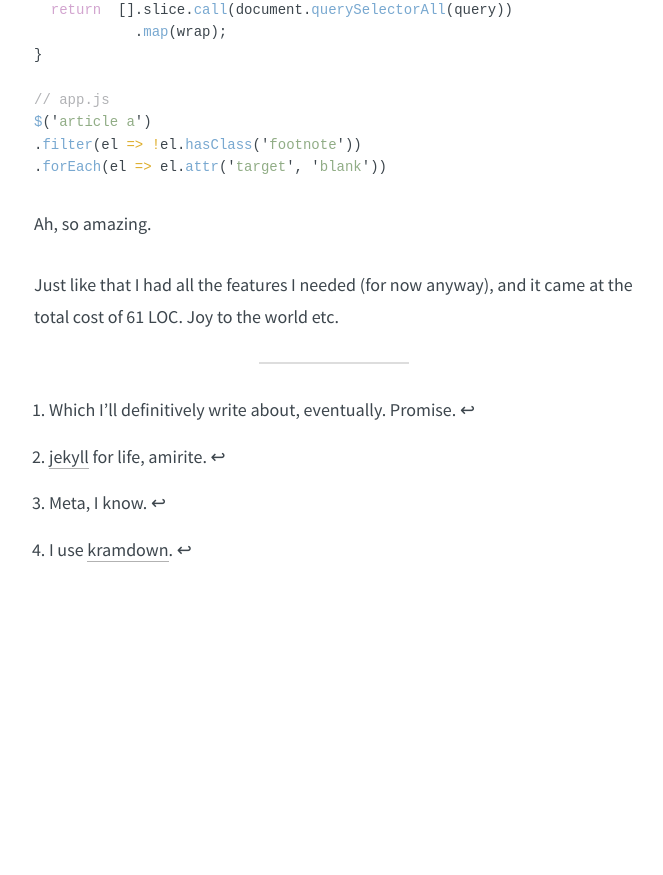
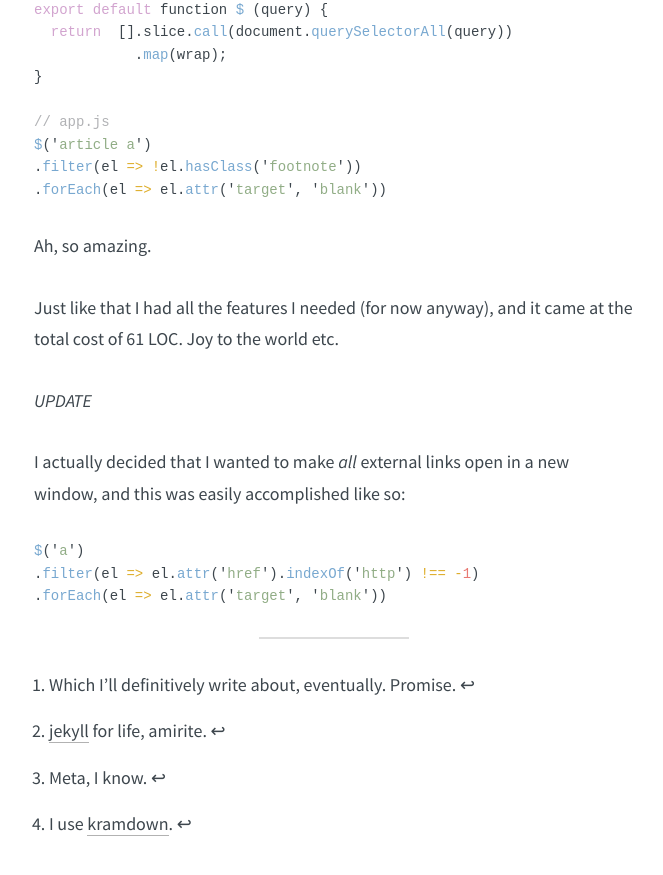
Before and after one commit to nicohvi/nicohvi.github.io, a Jekyll site: the page built from _posts/2016-03-10-diy-jquery.md, in a window 1280 px wide and 900 px high, scrolled down 3141 px. Shown: the top 875 px of the window, without its empty margins (306-969 px from the left). Built offline with Jekyll 4.4.1, drawn with Linux system fonts in a browser that asks for light colours; comment, search, counter and statistics services are not loaded; before the commit the page ends 3766 px from its top, so only the background shows below that.

Commit message:
script and post update :bear:

```diff
--- a/_posts/2016-03-10-diy-jquery.md
+++ b/_posts/2016-03-10-diy-jquery.md
@@ -134,6 +135,18 @@ Ah, so amazing.
 Just like that I had all the features I needed (for now anyway),
 and it came at the total cost of 61 LOC. Joy to the world etc.
 
+*UPDATE*
+
+I actually decided that I wanted to make *all* external links open
+in a new window, and this was easily accomplished like so:
+
+{% highlight javascript %}
+
+$('a')
+.filter(el => el.attr('href').indexOf('http') !== -1)
+.forEach(el => el.attr('target', 'blank'))
+{% endhighlight %}
+
 ---
 
 [^1]: Which I'll definitively write about, eventually. Promise.
--- a/public/bundle.js
+++ b/public/bundle.js
@@ -41,7 +41,8 @@ var Wrapper = function () {
   }, {
     key: 'attr',
     value: function attr(name, val) {
-      val ? this.node.setAttribute(name, val) : this.node.getAttribute(val);
+      if (val) this.node.setAttribute(name, val);
+      return this.node.getAttribute(name);
     }
   }, {
     key: 'data',
@@ -94,8 +95,8 @@ var _query2 = _interopRequireDefault(_query);
 
 function _interopRequireDefault(obj) { return obj && obj.__esModule ? obj : { default: obj }; }
 
-(0, _query2.default)('article a', '.now a', '.book a', '.project a', '.ext').filter(function (el) {
-  return !el.hasClass('footnote') && !el.hasClass('reverseFootnote');
+(0, _query2.default)('a').filter(function (el) {
+  return el.attr('href').indexOf('http') !== -1;
 }).forEach(function (el) {
   return el.attr('target', '_blank');
 });
--- a/public/js/Wrapper.js
+++ b/public/js/Wrapper.js
@@ -25,7 +25,8 @@ export default class Wrapper {
   }
 
   attr (name, val) {
-    val ? this.node.setAttribute(name, val) : this.node.getAttribute(val);
+    if(val) this.node.setAttribute(name, val);
+    return this.node.getAttribute(name);
   }
 
   data (name) {
--- a/public/js/app.js
+++ b/public/js/app.js
@@ -1,7 +1,6 @@
 import $ from './query';
 
-$('article a', '.now a', '.book a', '.project a', '.ext')
-.filter(el => !el.hasClass('footnote') && !el.hasClass('reverseFootnote'))
+$('a').filter(el => el.attr('href').indexOf('http') !== -1)
 .forEach(el => el.attr('target', '_blank'))
 
 $('.github').forEach(el => el.tooltip())
```
Also changed, not shown: other parts of _posts/2016-03-10-diy-jquery.md (+2 -1 lines).
